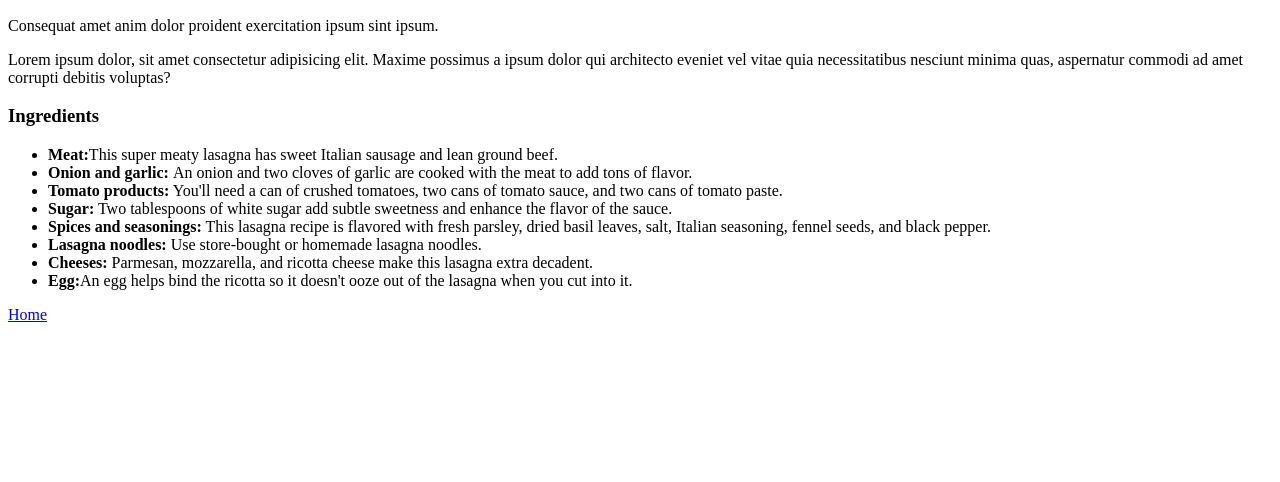
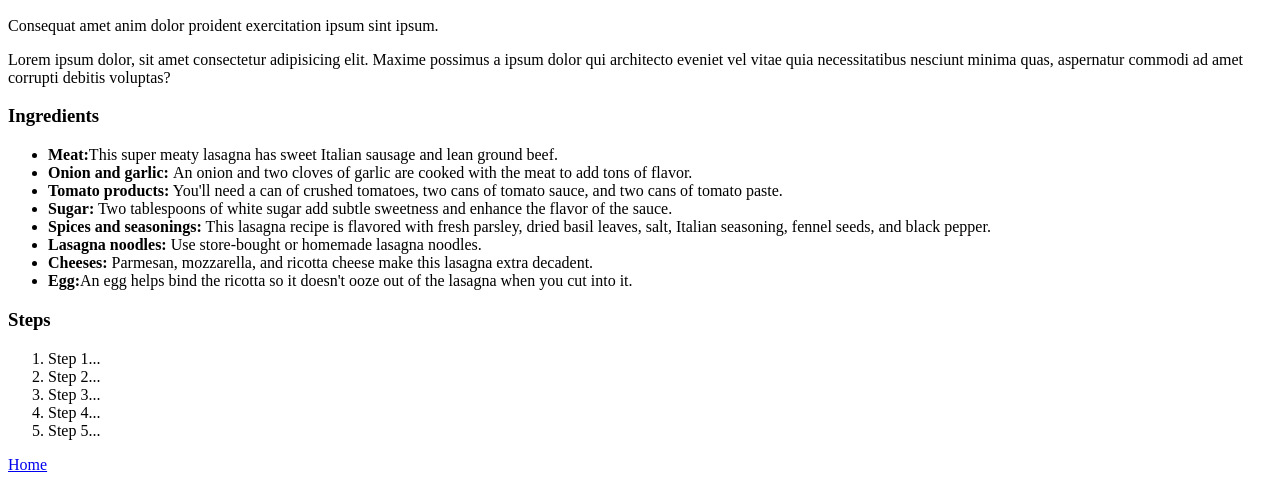
Before and after one commit to khdigital94/odin-recipes, a plain HTML site: page recipes/lasagna.html in a window 1280 px wide. Shown: the part 359-841 px from the top of the page. Before the commit the page ends 800 px from the top, so only its background shows below. Drawn offline with Linux system fonts and the light colour scheme.

Commit message:
added steps heading and an ol with 5 steps

```diff
--- a/recipes/lasagna.html
+++ b/recipes/lasagna.html
@@ -22,6 +22,14 @@
 			<li><strong>Cheeses:</strong> Parmesan, mozzarella, and ricotta cheese make this lasagna extra decadent.</li>
 			<li><strong>Egg:</strong>An egg helps bind the ricotta so it doesn't ooze out of the lasagna when you cut into it.</li>
 		</ul>
+		<h3>Steps</h3>
+		<ol>
+			<li>Step 1...</li>
+			<li>Step 2...</li>
+			<li>Step 3...</li>
+			<li>Step 4...</li>
+			<li>Step 5...</li>
+		</ol>
 		<a href="../index.html">Home</a>
 	</body>
 </html>
```
